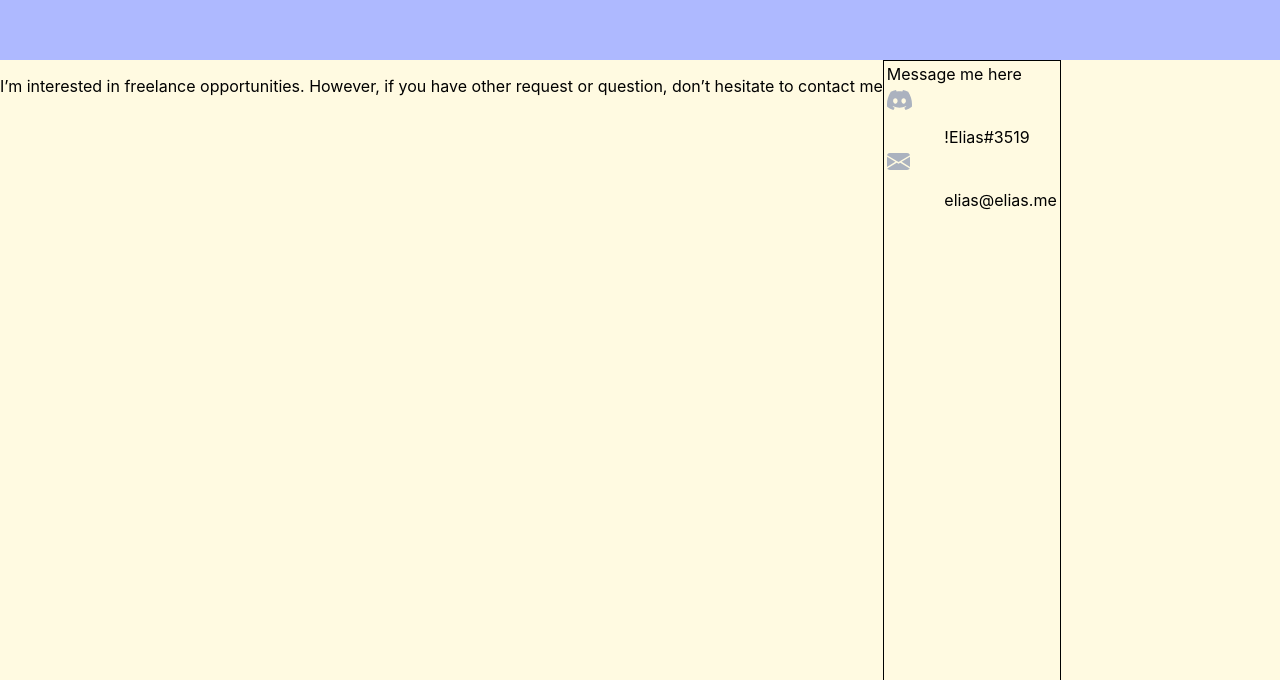
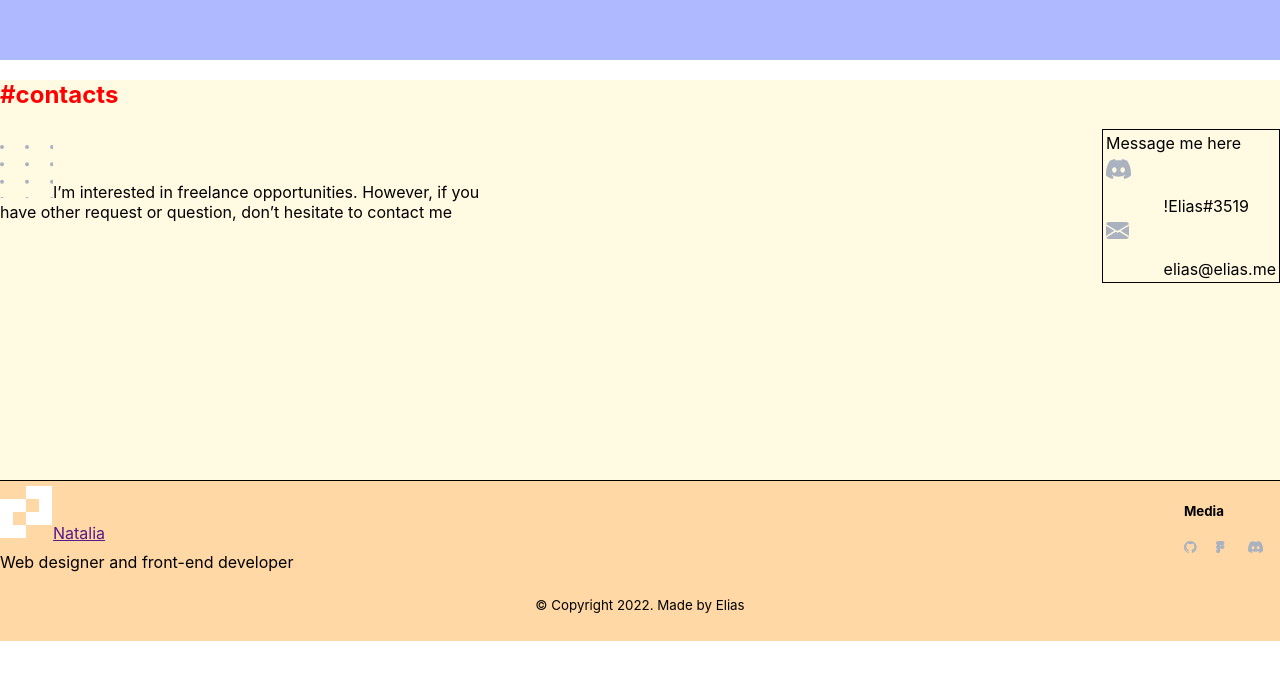
Before and after one commit to DustyFlower/myportfolio, a React app: page / in a window 1280 px wide. Shown: the part 3483-4163 px from the top of the page. After the commit the page ends 4124 px from the top, so only its background shows below. Built offline with nearby package versions, Linux system fonts and the light colour scheme.

Commit message:
Footer layout

```diff
--- a/src/App.tsx
+++ b/src/App.tsx
@@ -5,6 +5,7 @@ import Skills from './layout/sections/skills/Skills';
 import {Projects} from './layout/sections/projects/Projects';
 import {Info} from './layout/sections/info/Info';
 import {Contacts} from './layout/sections/contacts/Contacts';
+import {Footer} from './layout/footer/Footer';
 
 
 function App() {
@@ -16,6 +17,7 @@ function App() {
             <Skills/>
             <Info/>
             <Contacts/>
+            <Footer/>
         </div>
     );
 }
--- /dev/null
+++ b/src/layout/footer/Footer.tsx
@@ -0,0 +1,53 @@
+import React from 'react';
+import styled from 'styled-components';
+import {FlexWrapper} from '../../components/FlexWrapper';
+import {Logo} from '../../components/logo/Logo';
+import {Icon} from '../../components/icon/Icon';
+
+export const Footer = () => {
+    return (
+        <StyledFooter>
+            <FlexWrapper direction={'row'} justify={'space-between'}>
+                <FlexWrapper direction={'column'} align={'start'} justify={'space-around'}>
+                    <Logo/>
+                    <TextUnderLogo>Web designer and front-end developer</TextUnderLogo>
+                </FlexWrapper>
+                <FlexWrapper direction={'column'} align={'start'} justify={'space-around'}>
+                    <FooterMedia>Media</FooterMedia>
+                    <FooterIcons>
+                        <Icon iconId={'git'} width={'32'} height={'32'}/>
+                        <Icon iconId={'figma'} width={'32'} height={'32'}/>
+                        <Icon iconId={'discord'} width={'32'} height={'32'}/>
+                    </FooterIcons>
+                </FlexWrapper>
+            </FlexWrapper>
+            <FlexWrapper direction={'row'} justify={'center'}>
+                <Copyright>© Copyright 2022. Made by Elias</Copyright>
+            </FlexWrapper>
+        </StyledFooter>
+    );
+};
+
+const StyledFooter = styled.footer`
+    border-top: black solid 1px;
+    background-color: #ffd8a5;
+    min-height: 20vh;
+    display: flex;
+    flex-direction: column;
+`
+
+const TextUnderLogo = styled.span`
+
+`
+
+const FooterMedia = styled.h5`
+
+`
+
+const FooterIcons = styled.div`
+
+`
+
+const Copyright = styled.small`
+    margin-top: 20px;
+`
--- a/src/layout/sections/contacts/Contacts.tsx
+++ b/src/layout/sections/contacts/Contacts.tsx
@@ -1,12 +1,18 @@
 import React from 'react';
 import styled from 'styled-components';
 import {Icon} from '../../../components/icon/Icon';
+import {SectionTitle} from '../../../components/SectionTitle';
+import {FlexWrapper} from '../../../components/FlexWrapper';
 
 export const Contacts = () => {
     return (
         <StyledContacts>
+            <SectionTitle>#contacts</SectionTitle>
+            <FlexWrapper align={'space-between'} justify={'space-between'}>
                 <StyledContactsText>
-                I’m interested in freelance opportunities. However, if you have other request or question, don’t hesitate to contact me
+                    <Icon iconId={'extra-dots'}/>
+                    I’m interested in freelance opportunities. However, if you have other request or question, don’t
+                    hesitate to contact me
                 </StyledContactsText>
                 <StyledContactsTable>
                     <tr>
@@ -25,23 +31,22 @@ export const Contacts = () => {
                         </td>
                     </tr>
                 </StyledContactsTable>
+            </FlexWrapper>
         </StyledContacts>
     );
 };
 
 const StyledContacts = styled.section`
-    min-height: 100vh;
+    min-height: 50vh;
     background-color: #fffae1;
-    display: flex;
 `
 
 const StyledContactsText = styled.p`
-
+    max-width: 40%;
 `
 
 const StyledContactsTable = styled.table`
     display: flex;
     flex-direction: column;
-    flex-grow: 0;
     border: black solid 1px;
 `
```
Lines whose indentation alone changed are shown as unchanged.
